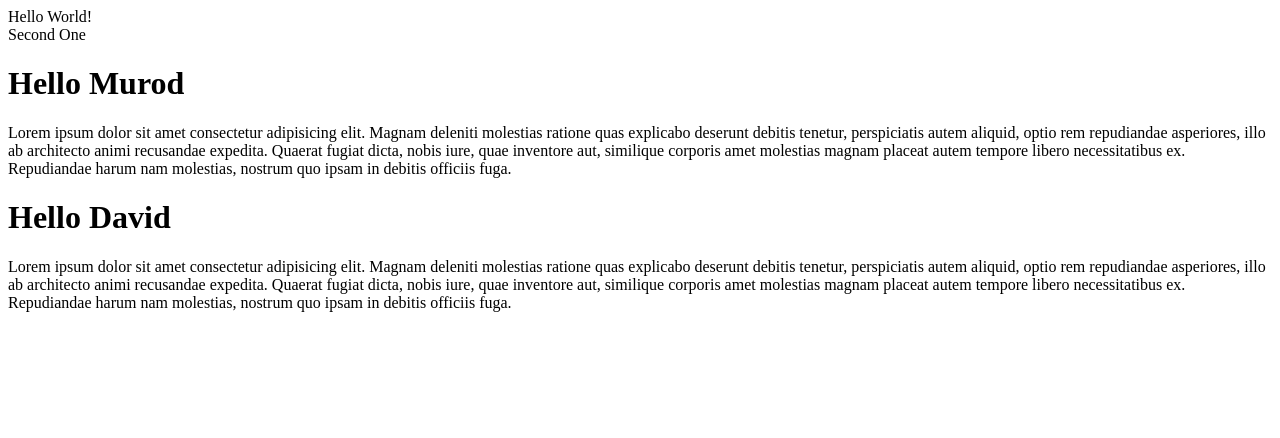
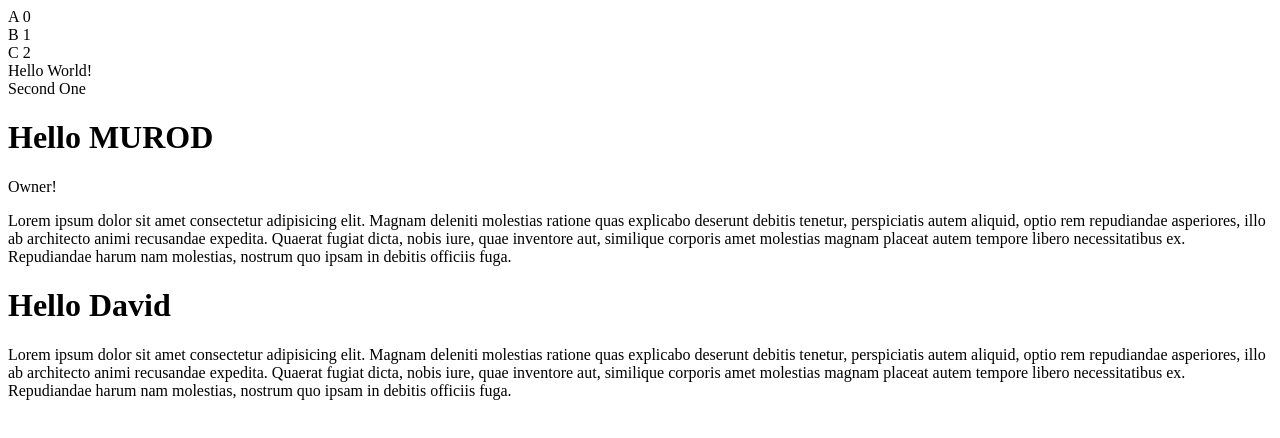
Before and after one commit to web-dev-london/react-demo, a React (Vite) app: page / in a window 1280 px wide. Shown: the top 438 px of the page. Built offline with nearby package versions, Linux system fonts and the light colour scheme.

Commit message:
Components Interpretion, Inclution, Props, Conditional Rendering, Iterative Rendering

```diff
--- a/src/App.tsx
+++ b/src/App.tsx
@@ -1,11 +1,13 @@
 import Greeting from './Greeting';
+import GreetingList from './GreetingList';
 
 export default function App() {
   return (
     <>
+      <GreetingList />
       <div>Hello World!</div>
       <div>Second One</div>
-      <Greeting userName='Murod' />
+      <Greeting userName='MUROD' />
       <Greeting userName='David' />
     </>
   );
--- a/src/Greeting.tsx
+++ b/src/Greeting.tsx
@@ -1,3 +1,5 @@
+import Owner from './Owner';
+
 interface GreetingProps {
   userName: string;
 }
@@ -5,7 +7,7 @@ export default function Greeting(props: GreetingProps) {
   return (
     <>
       <h1>Hello {props.userName} </h1>
-
+      <Owner user={props.userName} />
       <p>
         Lorem ipsum dolor sit amet consectetur adipisicing
         elit. Magnam deleniti molestias ratione quas
--- /dev/null
+++ b/src/GreetingList.tsx
@@ -0,0 +1,13 @@
+export default function GreetingList() {
+  let names = ['A', 'B', 'C'];
+  let nameViews = names.map((name, index) => {
+    console.log('Name', name);
+    return (
+      <div>
+        {name} {index}
+      </div>
+    );
+  });
+  console.log('NameViews', nameViews);
+  return <>{nameViews}</>;
+}
--- /dev/null
+++ b/src/Owner.tsx
@@ -0,0 +1,11 @@
+interface OwnerProps {
+  user: string;
+}
+
+export default function Owner(props: OwnerProps) {
+  if (props.user.toLowerCase() === 'murod') {
+    return <div>Owner!</div>;
+  } else {
+    return <></>;
+  }
+}
```
